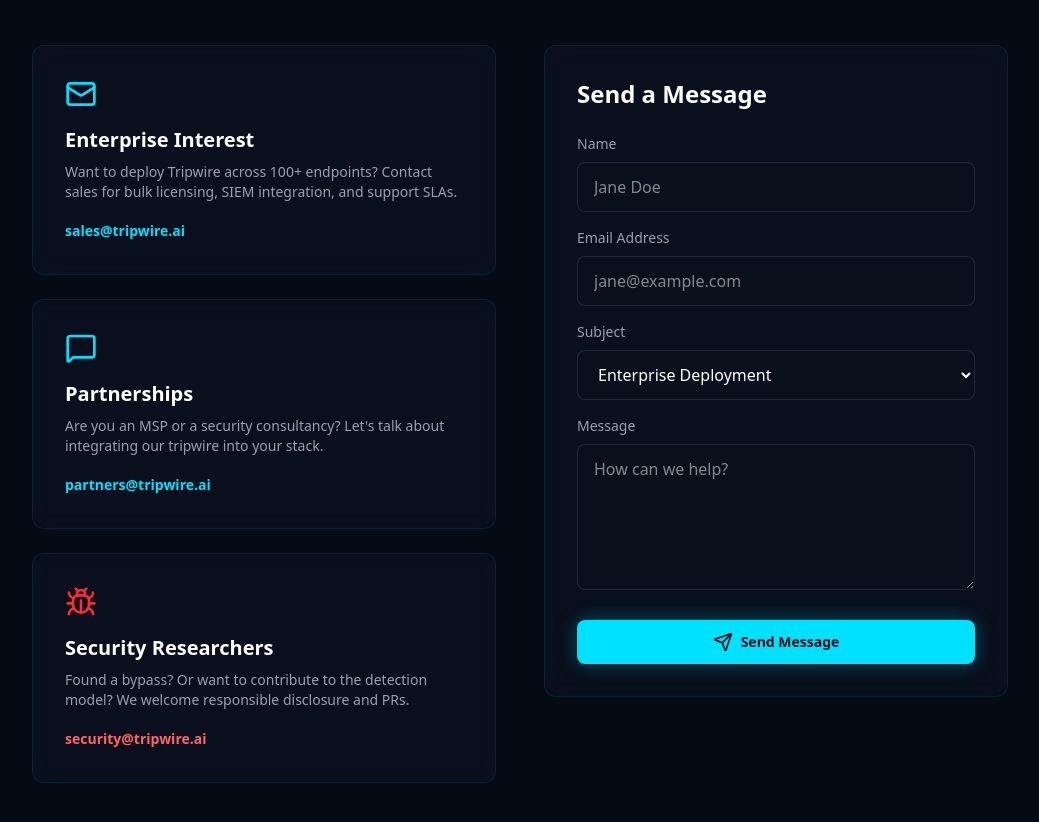
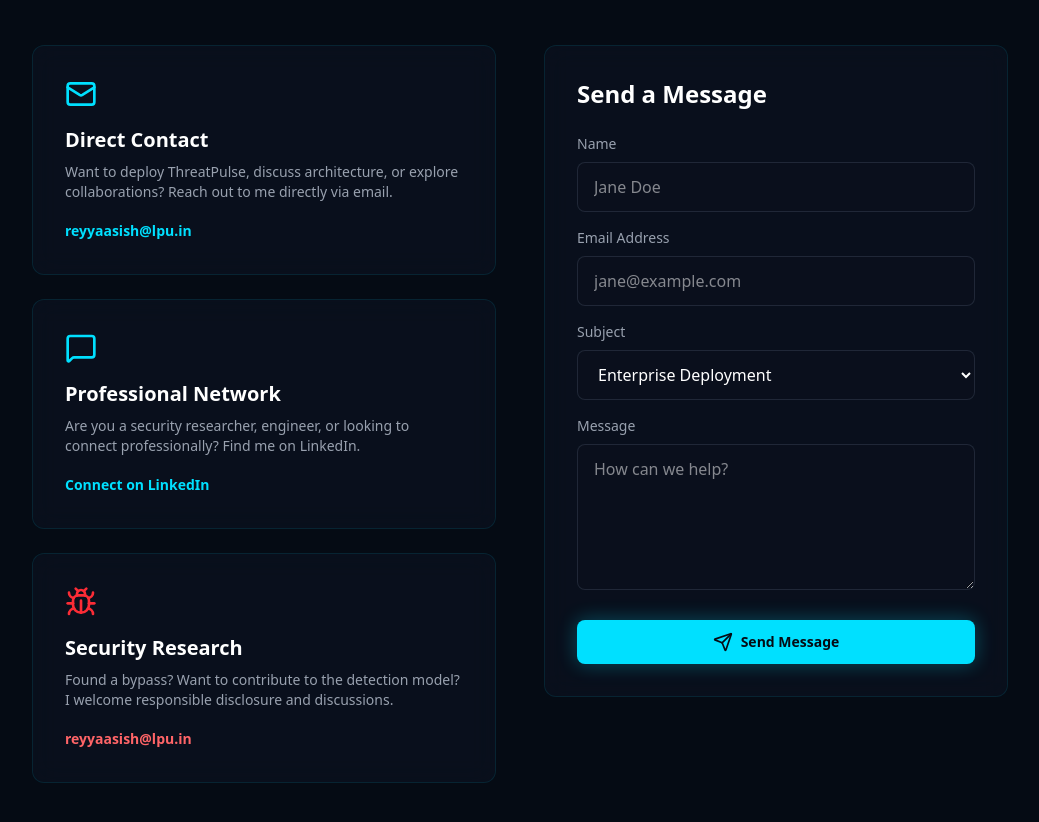
Before and after one commit to Asish1102/ransomware-tripwire, a Next.js app: page /contact in a window 1280 px wide. Shown: the part 340-1162 px from the top of the page, without its empty margins (120-1159 px from the left). Built offline with nearby package versions, Linux system fonts and the light colour scheme.

Commit message:
feat(contact): Personalize platform contacts to link to Asish's email and LinkedIn

```diff
--- a/src/app/contact/page.tsx
+++ b/src/app/contact/page.tsx
@@ -17,23 +17,23 @@
         <div className="flex flex-col gap-6">
            <div className="glass-panel p-8 rounded-xl border border-card-border hover:border-primary/30 transition-colors">
               <Mail className="w-8 h-8 text-primary mb-4" />
-              <h3 className="text-xl font-bold text-white mb-2">Enterprise Interest</h3>
-              <p className="text-gray-400 text-sm mb-4">Want to deploy Tripwire across 100+ endpoints? Contact sales for bulk licensing, SIEM integration, and support SLAs.</p>
-              <a href="mailto:sales@tripwire.ai" className="text-primary hover:underline font-bold text-sm">sales@tripwire.ai</a>
+              <h3 className="text-xl font-bold text-white mb-2">Direct Contact</h3>
+              <p className="text-gray-400 text-sm mb-4">Want to deploy ThreatPulse, discuss architecture, or explore collaborations? Reach out to me directly via email.</p>
+              <a href="mailto:reyyaasish@lpu.in" className="text-primary hover:underline font-bold text-sm">reyyaasish@lpu.in</a>
            </div>
 
            <div className="glass-panel p-8 rounded-xl border border-card-border hover:border-primary/30 transition-colors">
               <MessageSquare className="w-8 h-8 text-primary mb-4" />
-              <h3 className="text-xl font-bold text-white mb-2">Partnerships</h3>
-              <p className="text-gray-400 text-sm mb-4">Are you an MSP or a security consultancy? Let's talk about integrating our tripwire into your stack.</p>
-              <a href="mailto:partners@tripwire.ai" className="text-primary hover:underline font-bold text-sm">partners@tripwire.ai</a>
+              <h3 className="text-xl font-bold text-white mb-2">Professional Network</h3>
+              <p className="text-gray-400 text-sm mb-4">Are you a security researcher, engineer, or looking to connect professionally? Find me on LinkedIn.</p>
+              <a href="https://www.linkedin.com/in/asish-varma-reyya-569348253" target="_blank" rel="noopener noreferrer" className="text-primary hover:underline font-bold text-sm">Connect on LinkedIn</a>
            </div>
 
            <div className="glass-panel p-8 rounded-xl border border-card-border hover:border-red-500/30 transition-colors">
               <Bug className="w-8 h-8 text-red-500 mb-4" />
-              <h3 className="text-xl font-bold text-white mb-2">Security Researchers</h3>
-              <p className="text-gray-400 text-sm mb-4">Found a bypass? Or want to contribute to the detection model? We welcome responsible disclosure and PRs.</p>
-              <a href="mailto:security@tripwire.ai" className="text-red-400 hover:underline font-bold text-sm">security@tripwire.ai</a>
+              <h3 className="text-xl font-bold text-white mb-2">Security Research</h3>
+              <p className="text-gray-400 text-sm mb-4">Found a bypass? Want to contribute to the detection model? I welcome responsible disclosure and discussions.</p>
+              <a href="mailto:reyyaasish@lpu.in?subject=Security%20Research" className="text-red-400 hover:underline font-bold text-sm">reyyaasish@lpu.in</a>
            </div>
         </div>
 
--- a/src/app/layout.tsx
+++ b/src/app/layout.tsx
@@ -93,7 +93,7 @@
             <div className="flex gap-4">
               <a href="#" className="hover:text-primary">Twitter</a>
               <a href="#" className="hover:text-primary">GitHub</a>
-              <a href="#" className="hover:text-primary">LinkedIn</a>
+              <a href="https://www.linkedin.com/in/asish-varma-reyya-569348253" target="_blank" rel="noopener noreferrer" className="hover:text-primary">LinkedIn</a>
             </div>
           </div>
         </footer>
```
